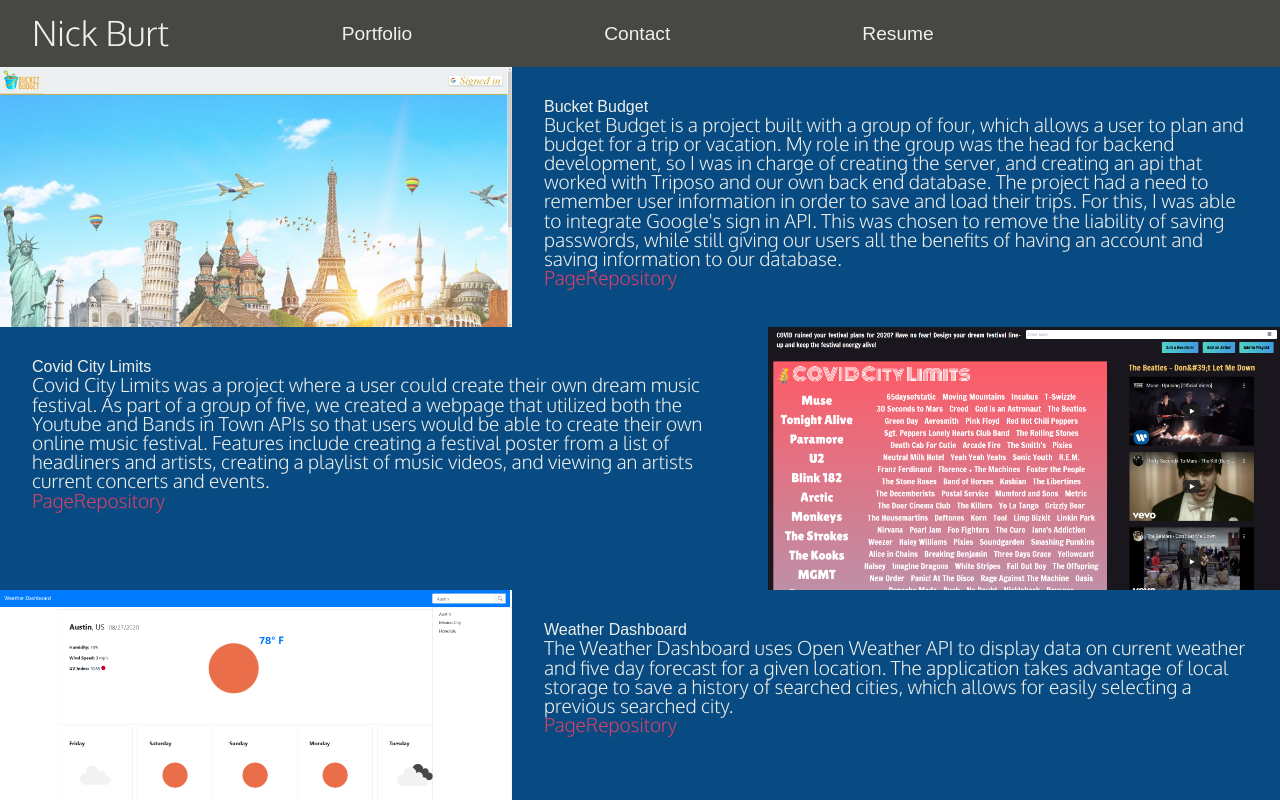
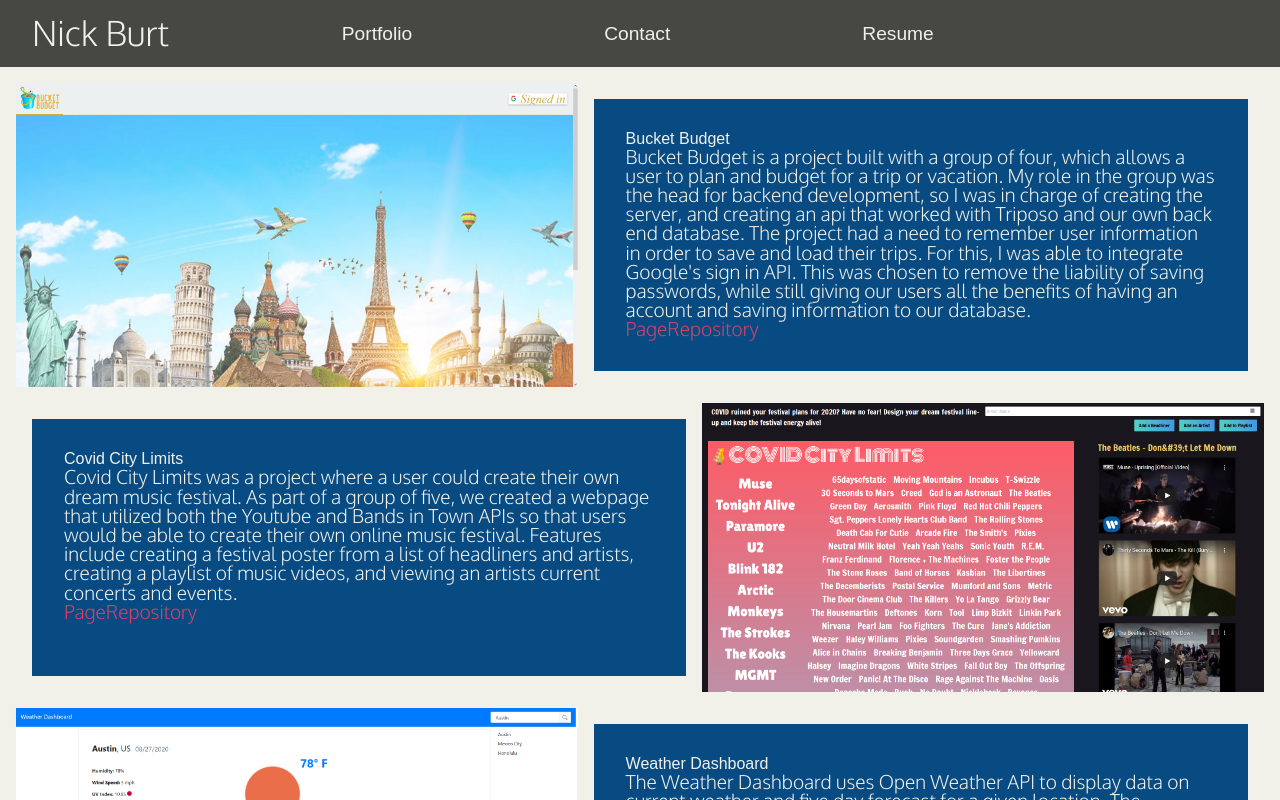
Before and after one commit to nbur4556/react-portfolio, a React (Create React App) app: page /portfolio in a window 1280 px wide. Shown: the top 800 px of the page. Built offline with nearby package versions, Linux system fonts and the light colour scheme; a web font is replaced by a local one.

Commit message:
style: add margin to project previews

```diff
--- a/src/stylesheets/project-preview.css
+++ b/src/stylesheets/project-preview.css
@@ -1,12 +1,18 @@
 .project{
     display: flex;
     flex-direction: row;
+
+    margin: 1rem;
 }
 
 .project:nth-of-type(odd) {
     flex-direction: row-reverse;
 }
 
+.project .textBox{
+    margin: 1rem;
+}
+
 .project img{
-    width: 40%;
+    width: 45%;
 }
```
